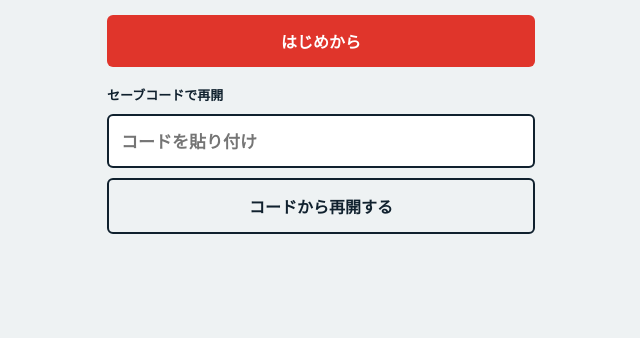
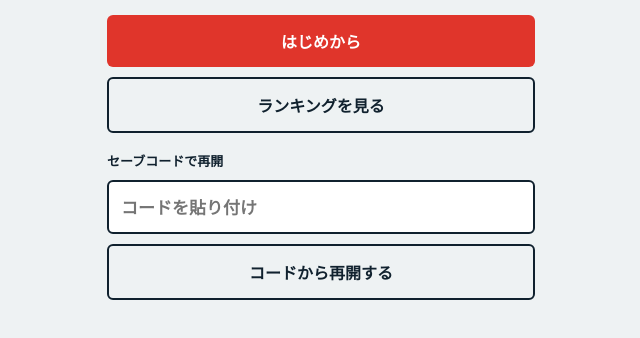
Before and after one commit to yellow-5/teikon, a plain HTML site: page index.html in a window 1280 px wide. Shown: the part 344-682 px from the top of the page, without its empty margins (319-959 px from the left). Drawn offline with Linux system fonts and the light colour scheme; a web font is replaced by a local one.

Commit message:
ランキングを有効にする
Co-Authored-By: Claude Fable 5.2 <noreply@anthropic.com>
Claude-Session: https://claude.ai/code/session_013gWGSQBpjFjv9HKgKVJX4v

```diff
--- a/index.html
+++ b/index.html
@@ -156,7 +156,7 @@ canvas{display:block;max-width:100%}
 (function(){
 'use strict';
 var KEY='teikon-save', BEST='teikon-best';
-var RANK_URL=''; /* ランキングの送り先。空のあいだはランキング機能を出さない */
+var RANK_URL='https://script.google.com/macros/s/AKfycbyEd-yun9g571RTKfF0A0HDrx8B3EUK50j8hm7JU89SKSvTzaBhL0udv5nknaoAZnZe0Q/exec'; /* ランキングの送り先。空のあいだはランキング機能を出さない */
 var rank={open:false,mode:'quick',list:null,msg:''};
 var MOODS=['絶不調','不調','普通','好調','絶好調'], MULT=[0.7,0.85,1,1.15,1.3];
 var STATS=[['st','スタート'],['tn','ターン'],['mt','整備'],['mn','メンタル']];
```
